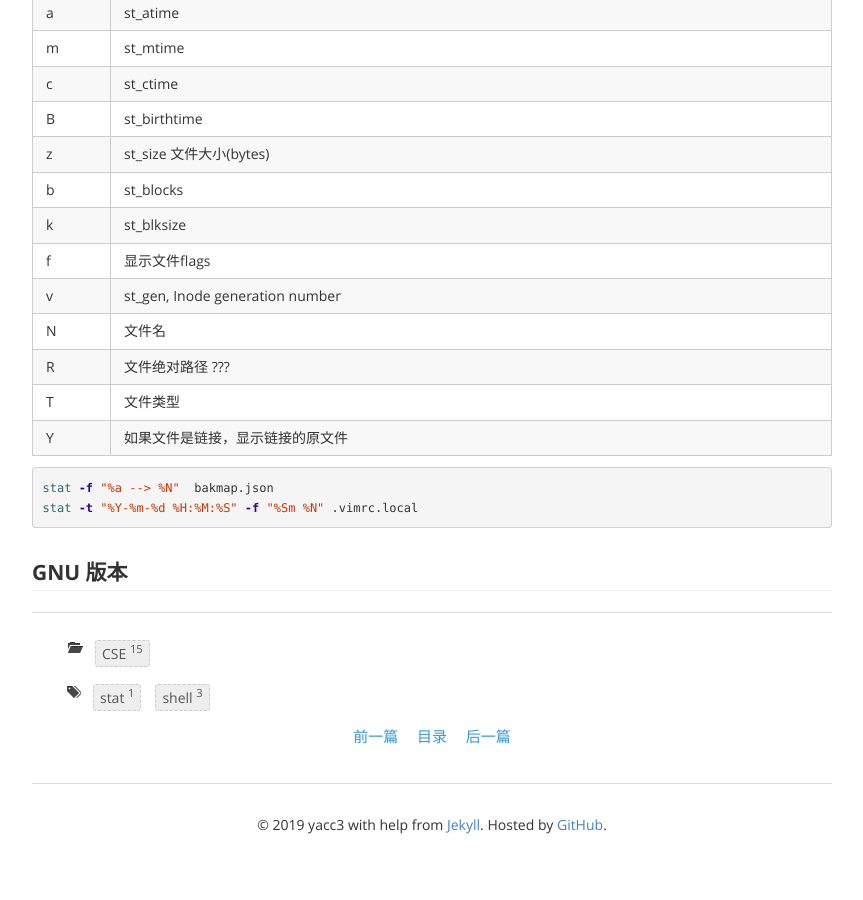
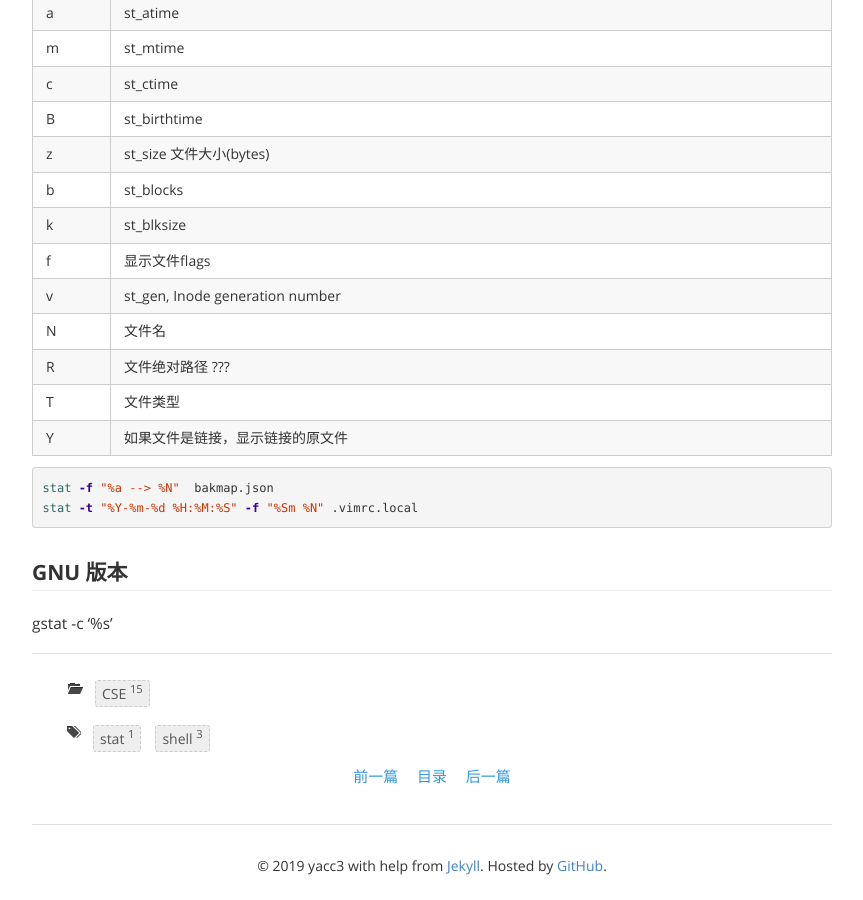
Before and after one commit to yacc3/yacc3.github.src, a Jekyll site: the page built from _posts/2015-02-01-stat简介.md, in a window 1280 px wide and 900 px high, scrolled down 2030 px. Shown: the whole window, without its empty margins (208-1071 px from the left). Built offline with Jekyll 4.4.1, drawn with Linux system fonts in a browser that asks for light colours; nearby versions of some CDN libraries; library files that are not in the unit come from our copies; before the commit the page ends 2889 px from its top, so only the background shows below that.

Commit message:
2019-05-30 05:00:18

```diff
--- a/_posts/2015-02-01-stat简介.md
+++ b/_posts/2015-02-01-stat简介.md
@@ -90,3 +90,7 @@ stat -t "%Y-%m-%d %H:%M:%S" -f "%Sm %N" .vimrc.local
 
 
 # GNU 版本
+
+
+
+gstat  -c '%s'  <file_name>
```
